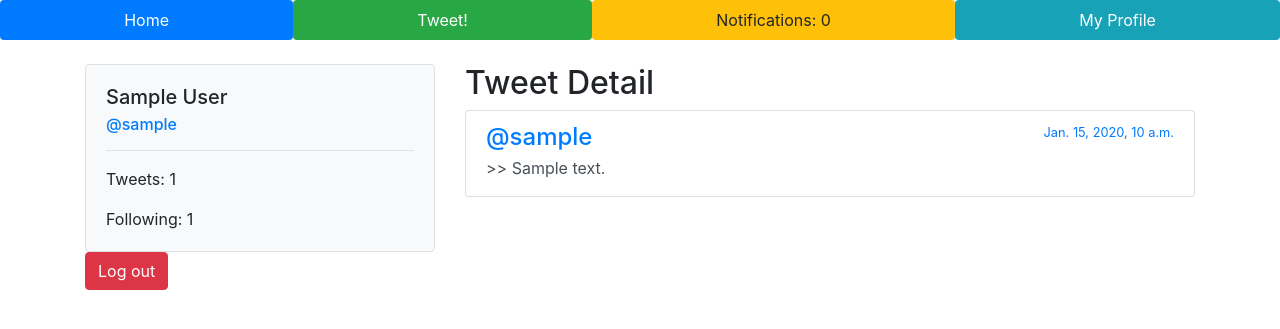
After one commit to luisfff29/twitterclone, a Django app: page /tweet/1/ in a window 1280 px wide. The commit adds this page. Shown: the top 329 px of the page. Run offline with Django 3.2, Linux system fonts and the light colour scheme; a user stored in the database is signed in; tables that the repository leaves empty hold one stand-in row (values such as "Sample post"); some libraries are stand-ins or nearby versions.

Commit message:
create tweet detail page w/ links

```diff
--- a/templates/base.html
+++ b/templates/base.html
@@ -11,7 +11,7 @@
   </head>
   <nav class="nav nav-pills flex-column flex-sm-row pb-4">
     <a class="flex-sm-fill text-sm-center nav-link btn-primary" href="{% url 'homepage' %}">Home</a>
-    <a class="flex-sm-fill text-sm-center nav-link btn-success" href="{% url 'tweet' %}">Tweet!</a>
+    <a class="flex-sm-fill text-sm-center nav-link btn-success" href="{% url 'compose' %}">Tweet!</a>
     <a class="flex-sm-fill text-sm-center nav-link btn-warning" href="#">Notifications: 0</a>
     <a class="flex-sm-fill text-sm-center nav-link btn-info" href="{% url 'profile' user.username %}">My Profile</a>
   </nav>
--- /dev/null
+++ b/templates/tweet/detail.html
@@ -0,0 +1,14 @@
+<!DOCTYPE html>
+{% extends 'base.html' %}
+{% block body_block %}
+<h2>Tweet Detail</h2>
+<div class="list-group">
+  <div class="list-group-item list-group-item-action">
+    <div class="d-flex w-100 justify-content-between">
+      <h4 class="mb-1"><a href="{% url 'profile' tweet.user.username %}">@{{ tweet.user.username }}</a></h4>
+      <small><a href="{% url 'tweet' tweet.id %}">{{ tweet.date }}</a></small>
+    </div>
+    <p class="mb-1">>> {{ tweet.body }}</p>
+  </div>
+</div>
+{% endblock %}
--- a/templates/twitteruser/index.html
+++ b/templates/twitteruser/index.html
@@ -9,13 +9,13 @@
       <h4 class="mb-1">
         <a href="{% url 'profile' tweet.user.username %}">@{{ tweet.user.username }}</a>
       </h4>
-      <small>{{ tweet.date }}</small>
+      <small><a href="{% url 'tweet' tweet.id %}">{{ tweet.date }}</a></small>
     </div>
     <p class="mb-1">>> {{ tweet.body }}</p>
   </div>
 </div>
 {% empty %}
-<p>It looks like there aren't any tweets to display! Why not try <a href="{% url 'tweet' %}">writing one</a> or
+<p>It looks like there aren't any tweets to display! Why not try <a href="{% url 'compose' %}">writing one</a> or
   following some people?</p>
 {% endfor %}
 {% endblock  %}
--- a/templates/twitteruser/profile.html
+++ b/templates/twitteruser/profile.html
@@ -29,7 +29,7 @@
   <div class="list-group-item list-group-item-action">
     <div class="d-flex w-100 justify-content-between">
       <h4 class="mb-1"><a href="{% url 'profile' tweet.user.username %}">@{{ tweet.user.username }}</a></h4>
-      <small>{{ tweet.date }}</small>
+      <small><a href="{% url 'tweet' tweet.id %}">{{ tweet.date }}</a></small>
     </div>
     <p class="mb-1">>> {{ tweet.body }}</p>
   </div>
--- a/tweet/urls.py
+++ b/tweet/urls.py
@@ -3,5 +3,6 @@ from tweet import views
 
 
 urlpatterns = [
-    path('', views.tweetview, name='tweet'),
+    path('compose/', views.tweetview, name='compose'),
+    path('<int:id>/', views.tweetdetail, name='tweet'),
 ]
--- a/tweet/views.py
+++ b/tweet/views.py
@@ -23,3 +23,10 @@ def tweetview(request):
         user=CustomUser.objects.get(username=request.user.username)).count()
     form = TweetForm()
     return render(request, 'tweet/tweet.html', {'form': form, 'num_tweets': num_tweets})
+
+
+def tweetdetail(request, id):
+    tweet = TweetMessage.objects.get(id=id)
+    num_tweets = TweetMessage.objects.filter(
+        user=CustomUser.objects.get(username=request.user.username)).count()
+    return render(request, 'tweet/detail.html', {'tweet': tweet, 'num_tweets': num_tweets})
--- a/twitterclone/urls.py
+++ b/twitterclone/urls.py
@@ -21,6 +21,6 @@ urlpatterns = [
     path('admin/', admin.site.urls),
     path('', views.index, name='homepage'),
     path('', include('authentication.urls')),
-    path('compose/', include('tweet.urls')),
+    path('tweet/', include('tweet.urls')),
     path('profile/', include('twitteruser.urls')),
 ]
```
